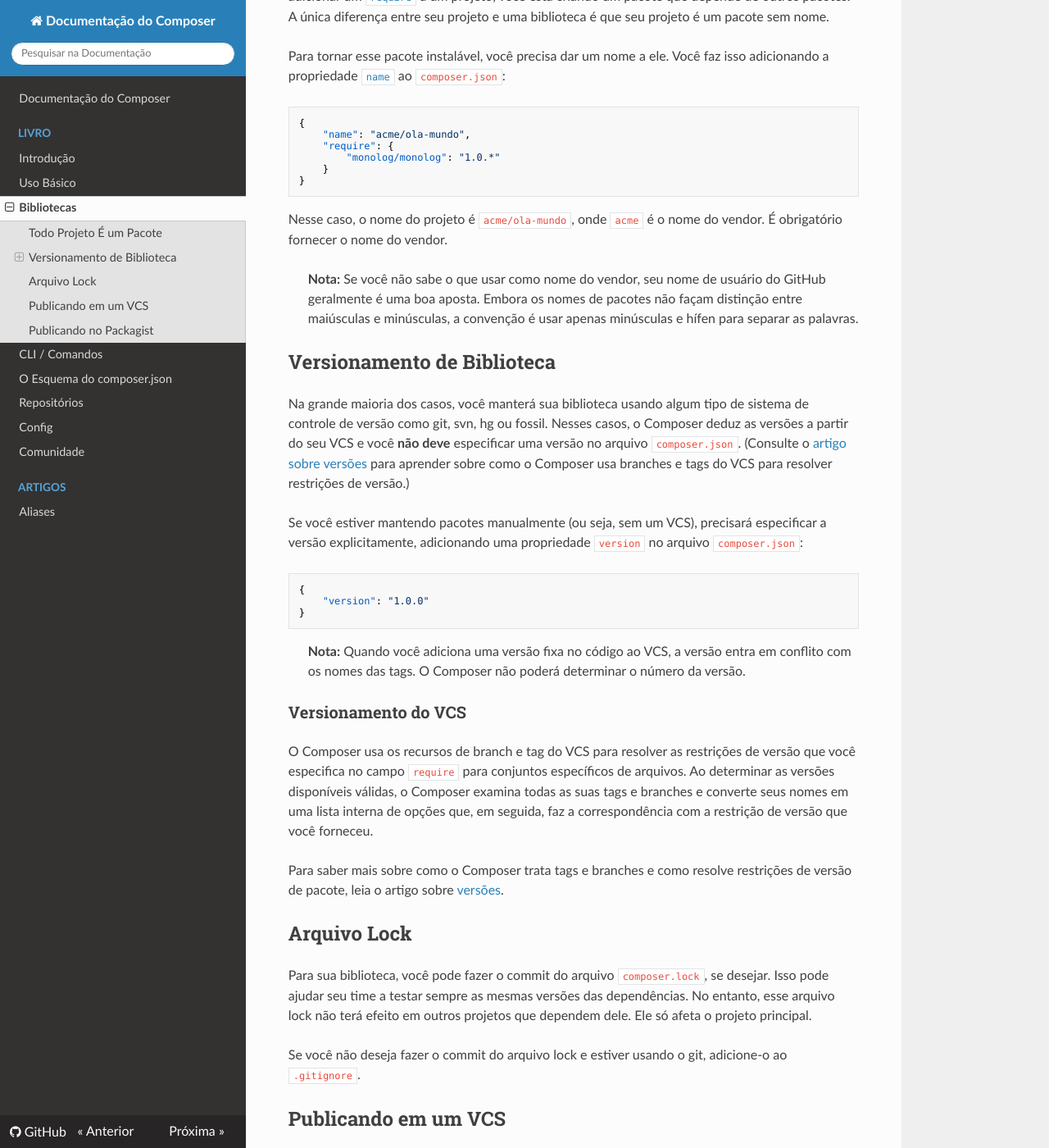
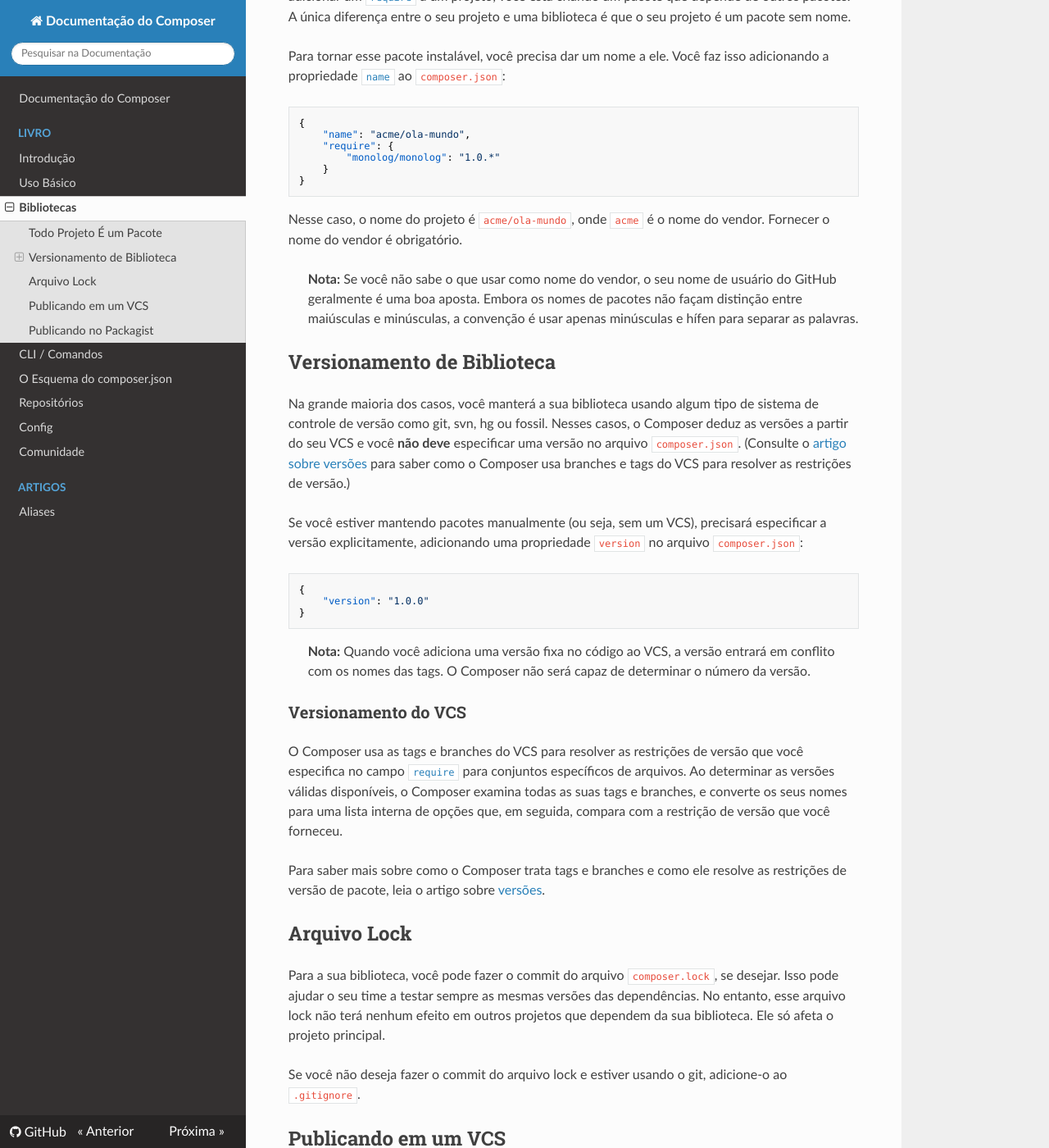
Before and after one commit to php-dev-br/composer-doc-pt-br, an MkDocs documentation site: the page built from doc/bibliotecas.md, in a window 1280 px wide and 1400 px high, scrolled down 305 px. Shown: the whole window at 82% size. Built offline with MkDocs 1.6.1, drawn with Linux system fonts in a browser that asks for light colours; nearby versions of some CDN libraries; library files that are not in the unit come from our copies; some of the changed text lies outside the part shown.

Commit message:
Update translations

````diff
--- a/doc/bibliotecas.md
+++ b/doc/bibliotecas.md
@@ -1,17 +1,17 @@
 # Bibliotecas
 
-Este capítulo mostrará como tornar sua biblioteca instalável através do
+Este capítulo mostrará como tornar a sua biblioteca instalável através do
 Composer.
 
 ## Todo Projeto É um Pacote
 
-Assim que você tiver um `composer.json` em um diretório, esse diretório será um
-pacote. Ao adicionar um [`require`][schema-require] a um projeto, você
-está criando um pacote que depende de outros pacotes. A única diferença entre
-seu projeto e uma biblioteca é que seu projeto é um pacote sem nome.
+Assim que você tiver um arquivo `composer.json` num diretório, esse diretório
+será um pacote. Ao adicionar um [`require`][book-require] a um projeto, você
+está criando um pacote que depende de outros pacotes. A única diferença entre o
+seu projeto e uma biblioteca é que o seu projeto é um pacote sem nome.
 
 Para tornar esse pacote instalável, você precisa dar um nome a ele. Você faz
-isso adicionando a propriedade [`name`][schema-name] ao `composer.json`:
+isso adicionando a propriedade [`name`][book-name] ao `composer.json`:
 
 ```json
 {
@@ -23,21 +23,21 @@ isso adicionando a propriedade [`name`][schema-name] ao `composer.json`:
 ```
 
 Nesse caso, o nome do projeto é `acme/ola-mundo`, onde `acme` é o nome do
-vendor. É obrigatório fornecer o nome do vendor.
+vendor. Fornecer o nome do vendor é obrigatório.
 
-> **Nota:** Se você não sabe o que usar como nome do vendor, seu nome de usuário
-> do GitHub geralmente é uma boa aposta. Embora os nomes de pacotes não façam
-> distinção entre maiúsculas e minúsculas, a convenção é usar apenas minúsculas
-> e hífen para separar as palavras.
+> **Nota:** Se você não sabe o que usar como nome do vendor, o seu nome de
+> usuário do GitHub geralmente é uma boa aposta. Embora os nomes de pacotes não
+> façam distinção entre maiúsculas e minúsculas, a convenção é usar apenas
+> minúsculas e hífen para separar as palavras.
 
 ## Versionamento de Biblioteca
 
-Na grande maioria dos casos, você manterá sua biblioteca usando algum tipo de
+Na grande maioria dos casos, você manterá a sua biblioteca usando algum tipo de
 sistema de controle de versão como git, svn, hg ou fossil. Nesses casos, o
 Composer deduz as versões a partir do seu VCS e você **não deve** especificar
 uma versão no arquivo `composer.json`. (Consulte o [artigo sobre versões]
-[art-versions] para aprender sobre como o Composer usa branches e tags do VCS
-para resolver restrições de versão.)
+[article-versions] para saber como o Composer usa branches e tags do VCS para
+resolver as restrições de versão.)
 
 Se você estiver mantendo pacotes manualmente (ou seja, sem um VCS), precisará
 especificar a versão explicitamente, adicionando uma propriedade `version` no
@@ -50,43 +50,43 @@ arquivo `composer.json`:
 ```
 
 > **Nota:** Quando você adiciona uma versão fixa no código ao VCS, a versão
-> entra em conflito com os nomes das tags. O Composer não poderá determinar o
-> número da versão.
+> entrará em conflito com os nomes das tags. O Composer não será capaz de
+> determinar o número da versão.
 
 ### Versionamento do VCS
 
-O Composer usa os recursos de branch e tag do VCS para resolver as restrições de
-versão que você especifica no campo `require` para conjuntos específicos de
-arquivos. Ao determinar as versões disponíveis válidas, o Composer examina todas
-as suas tags e branches e converte seus nomes em uma lista interna de opções
-que, em seguida, faz a correspondência com a restrição de versão que você
-forneceu.
+O Composer usa as tags e branches do VCS para resolver as restrições de versão
+que você especifica no campo [`require`][book-require] para conjuntos
+específicos de arquivos. Ao determinar as versões válidas disponíveis, o
+Composer examina todas as suas tags e branches, e converte os seus nomes para
+uma lista interna de opções que, em seguida, compara com a restrição de versão
+que você forneceu.
 
-Para saber mais sobre como o Composer trata tags e branches e como resolve
-restrições de versão de pacote, leia o artigo sobre [versões][art-versions].
+Para saber mais sobre como o Composer trata tags e branches e como ele resolve
+as restrições de versão de pacote, leia o artigo sobre [versões]
+[article-versions].
 
 ## Arquivo Lock
 
-Para sua biblioteca, você pode fazer o commit do arquivo `composer.lock`, se
-desejar. Isso pode ajudar seu time a testar sempre as mesmas versões das
-dependências. No entanto, esse arquivo lock não terá efeito em outros projetos
-que dependem dele. Ele só afeta o projeto principal.
+Para a sua biblioteca, você pode fazer o commit do arquivo `composer.lock`, se
+desejar. Isso pode ajudar o seu time a testar sempre as mesmas versões das
+dependências. No entanto, esse arquivo lock não terá nenhum efeito em outros
+projetos que dependem da sua biblioteca. Ele só afeta o projeto principal.
 
 Se você não deseja fazer o commit do arquivo lock e estiver usando o git,
 adicione-o ao `.gitignore`.
 
 ## Publicando em um VCS
 
-Depois de ter um repositório VCS (sistema de controle de versão, por exemplo,
-git) contendo um arquivo `composer.json`, sua biblioteca já pode ser instalada
-pelo Composer. Neste exemplo, publicaremos a biblioteca `acme/ola-mundo` no
-GitHub em `github.com/<usuario>/ola-mundo`.
+Após ter um repositório VCS (sistema de controle de versão, por exemplo, git)
+contendo um arquivo `composer.json`, sua biblioteca já pode ser instalada pelo
+Composer. Neste exemplo, publicaremos a biblioteca `acme/ola-mundo` no GitHub em
+`github.com/<usuario>/ola-mundo`.
 
-Agora, para testar a instalação do pacote `acme/ola-mundo`, criamos um novo
-projeto localmente. Iremos chamá-lo `acme/blog`. Este blog dependerá do
-`acme/ola-mundo`, que por sua vez depende do `monolog/monolog`. Podemos fazer
-isso criando um novo diretório `blog` em algum lugar, contendo um
-`composer.json`:
+Agora, para testar a instalação do pacote `acme/ola-mundo`, criaremos um projeto
+localmente. Iremos chamá-lo `acme/blog`. Este blog dependerá do
+`acme/ola-mundo`, que depende do `monolog/monolog`. Podemos fazer isso criando
+um novo diretório `blog` em algum lugar, contendo um `composer.json`:
 
 ```json
 {
@@ -121,43 +121,42 @@ pacotes ao `composer.json` do blog:
 ```
 
 Para obter mais detalhes sobre como os repositórios de pacotes funcionam e quais
-outros tipos estão disponíveis, consulte [Repositórios][repos].
+outros tipos estão disponíveis, consulte [Repositórios][book-repos].
 
 Isso é tudo. Agora você pode instalar as dependências executando o comando
-[`install`][cli-install] do Composer!
+[`install`][book-install] do Composer!
 
 **Recapitulando:** Qualquer repositório git/svn/hg/fossil que contenha um
 `composer.json` pode ser adicionado ao seu projeto especificando o repositório
-do pacote e declarando a dependência no campo [`require`][schema-require].
+do pacote e declarando a dependência no campo [`require`][book-require].
 
 ## Publicando no Packagist
 
-Tudo bem, então agora você pode publicar pacotes. Mas especificar o repositório
-VCS o tempo todo é complicado. Você não deseja forçar todos os seus usuários a
-fazer isso.
+Tudo bem, agora você pode publicar pacotes. Mas especificar o repositório VCS o
+tempo todo é complicado. Você não quer forçar todos os seus usuários a fazer
+isso.
 
 A outra coisa que você deve ter notado é que não especificamos um repositório de
 pacotes para o `monolog/monolog`. Como isso funcionou? A resposta é Packagist.
 
-O [Packagist][packagist] é o principal repositório de pacotes do Composer e está
-habilitado por padrão. Tudo o que é publicado no Packagist está disponível
+O [Packagist][page-packagist] é o principal repositório de pacotes do Composer e
+está habilitado por padrão. Tudo o que é publicado no Packagist está disponível
 automaticamente através do Composer. Como o [Monolog está no Packagist]
-[packagist-monolog], podemos depender dele sem precisar especificar repositórios
+[page-monolog], podemos depender dele sem precisar especificar repositórios
 adicionais.
 
 Se quiséssemos compartilhar o `ola-mundo` com o mundo, também iríamos publicá-lo
-no Packagist. Fazer isso é realmente fácil.
+no Packagist.
 
-Você simplesmente acessa o [Packagist][packagist] e clica no botão "Submit".
-Isso solicitará que você se inscreva se ainda não o fez e, em seguida, permitirá
-que você envie a URL ao seu repositório VCS; neste momento o Packagist começará
-a pesquisá-lo. Uma vez feito isso, seu pacote estará disponível para qualquer
-pessoa!
+Você acessa o [Packagist][page-packagist] e clica no botão “Submit”. Você será
+solicitado a se inscrever, caso ainda não o tenha feito, e então poderá enviar a
+URL do seu repositório VCS. A partir daí, o Packagist começará a pesquisá-lo.
+Feito isso, o seu pacote estará disponível para qualquer pessoa!
 
-[art-versions]: artigos/versions.md
-[cli-install]: cli.md#install
-[packagist]: https://packagist.org/
-[packagist-monolog]: https://packagist.org/packages/monolog/monolog
-[repos]: repositorios.md
-[schema-name]: esquema.md#name
-[schema-require]: esquema.md#require
+[article-versions]: artigos/versions.md
+[book-install]: cli.md#install-i
+[book-name]: esquema.md#name
+[book-repos]: repositorios.md
+[book-require]: esquema.md#require
+[page-monolog]: https://packagist.org/packages/monolog/monolog
+[page-packagist]: https://packagist.org/
````
Also changed, not shown: doc/index.md (+18 -18 lines), doc/introducao.md (+27 -28 lines).
